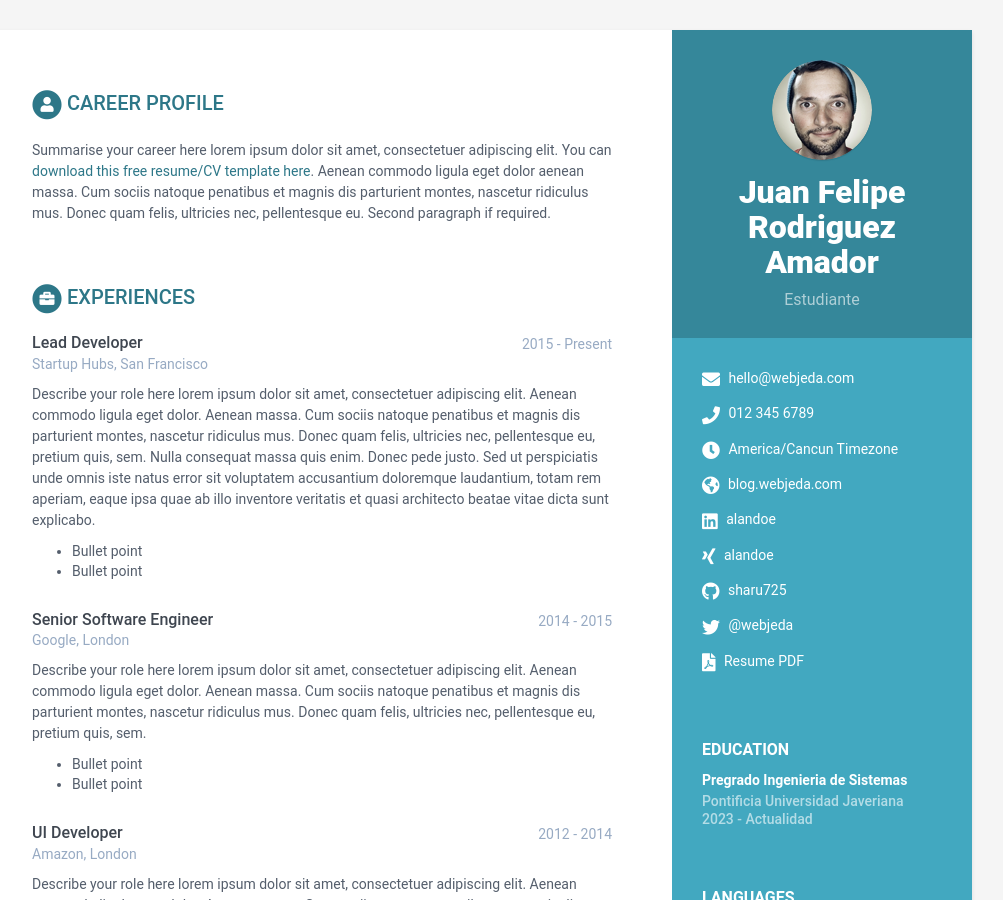
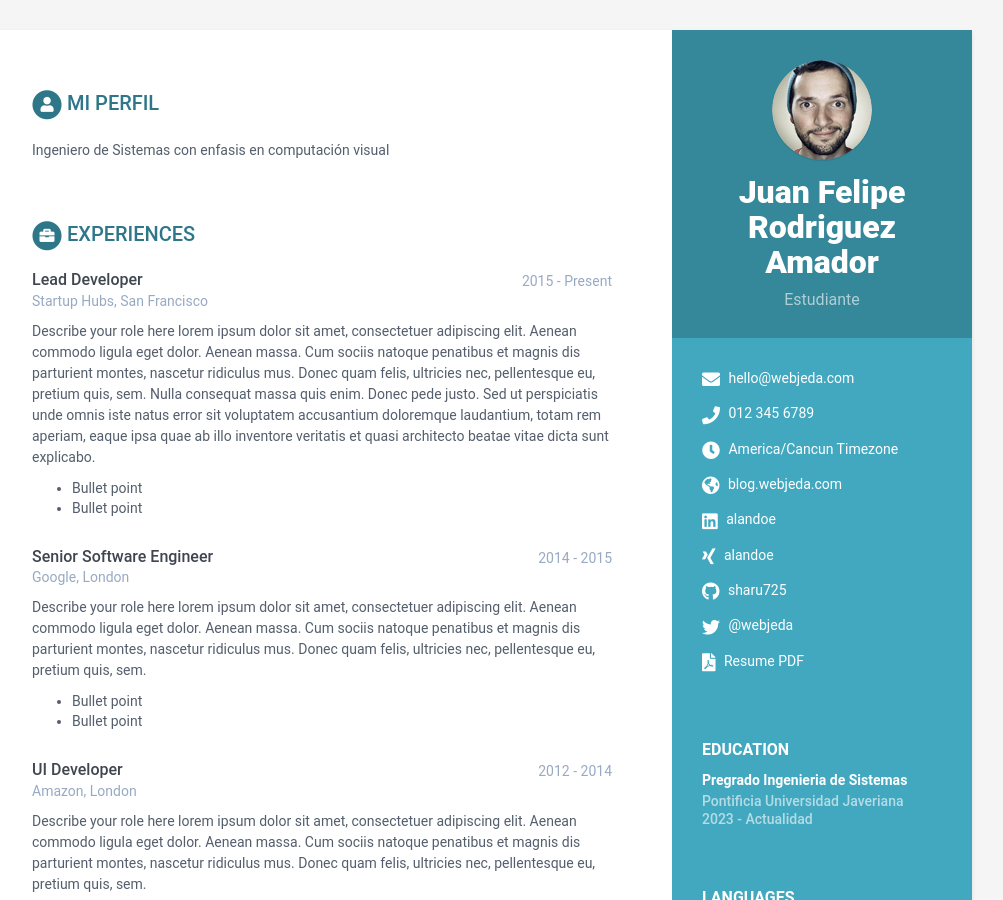
Before and after one commit to Phel1405/CV-Jekyll, a Jekyll site: the page built from index.html, in a window 1280 px wide and 900 px high. Shown: the whole window, without its empty margins (168-1171 px from the left). Built offline with Jekyll 4.4.1, drawn with Linux system fonts in a browser that asks for light colours.

Commit message:
Cambia la sección de perfil

```diff
--- a/_data/data.yml
+++ b/_data/data.yml
@@ -52,14 +52,9 @@ sidebar:
           link:
 
 career-profile:
-    title: Career Profile
+    title: Mi Perfil
     summary: |
-      Summarise your career here lorem ipsum dolor sit amet, consectetuer
-      adipiscing elit. You can [download this free resume/CV template here]().
-      Aenean commodo ligula eget dolor aenean massa. Cum sociis natoque
-      penatibus et magnis dis parturient montes, nascetur ridiculus mus.
-      Donec quam felis, ultricies nec, pellentesque eu.
-      Second paragraph if required.
+      Ingeniero de Sistemas con enfasis en computación visual
 education:
     title: Education
     info:
```
